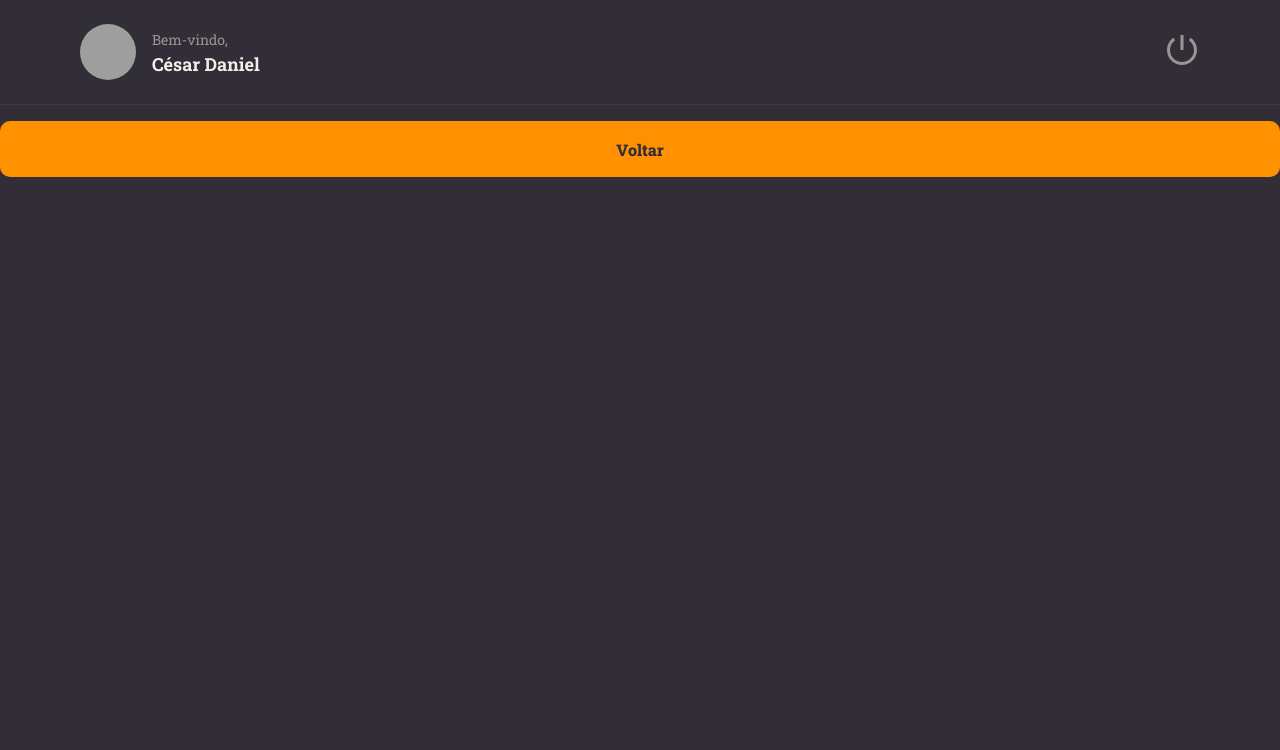
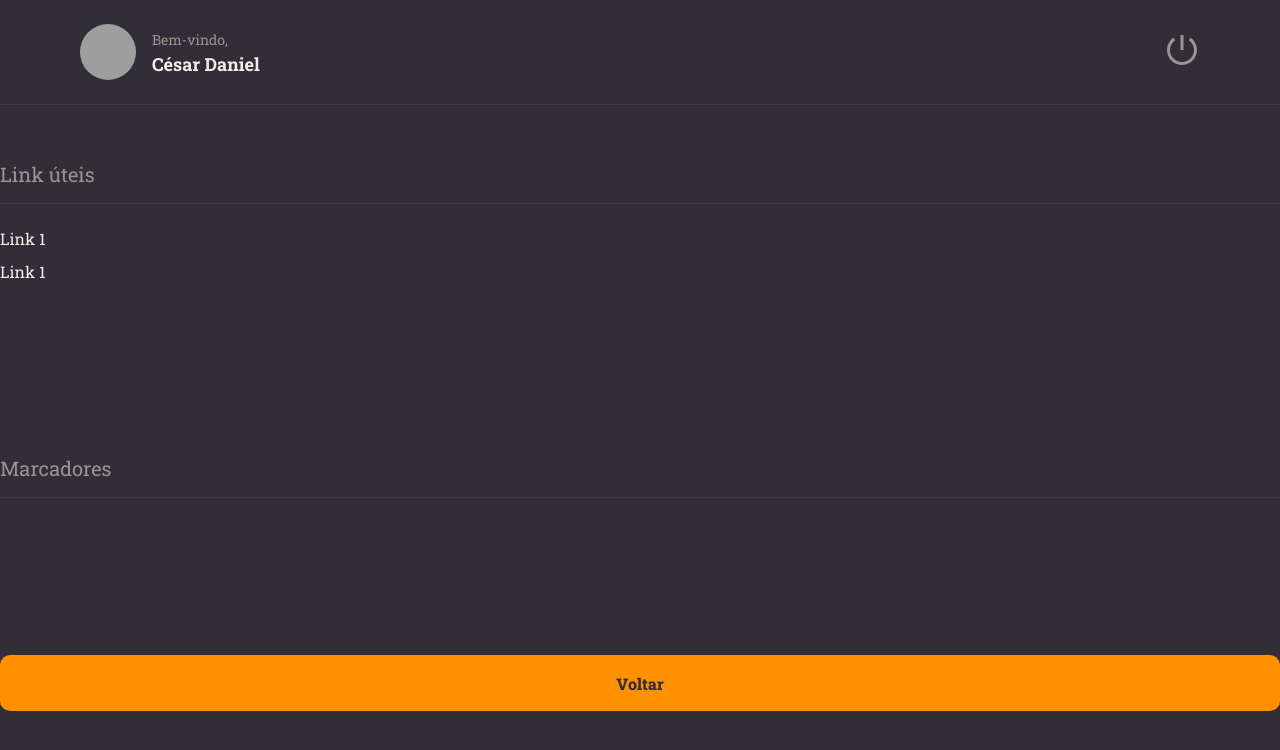
Before and after one commit to cesarDanielRodrigues/explorer-introducaoReact, a React (Vite) app in the folder rocketnotes/: page / in a window 1280 px wide. Shown: the top 750 px of the page. Built offline with nearby package versions, Linux system fonts and the light colour scheme; grey boxes are pictures that could not be loaded.

Commit message:
Children

```diff
--- /dev/null
+++ b/rocketnotes/src/components/Section/index.jsx
@@ -0,0 +1,10 @@
+import { Container } from "./styles"
+
+export function Section({ title, children }) {
+  return (
+    <Container>
+      <h2>{title}</h2>
+      {children}
+    </Container>
+  )
+}
--- /dev/null
+++ b/rocketnotes/src/components/Section/styles.js
@@ -0,0 +1,18 @@
+import styled from "styled-components"
+
+export const Container = styled.section`
+     margin: 56px 0 28px;
+     >h2{
+        border-bottom-width: 1px;
+        border-bottom-style: solid;
+        border-bottom-color: ${({theme})=> theme.COLORS.BACKGROUND_700};
+
+        padding-bottom: 16px;
+        margin-bottom: 24px;
+
+        color: ${({theme})=> theme.COLORS.GRAY_100};
+        font-size: 20px;
+        font-weight: 400;
+
+     }
+`;
--- a/rocketnotes/src/pages/Details/index.jsx
+++ b/rocketnotes/src/pages/Details/index.jsx
@@ -1,13 +1,26 @@
-import { Container } from "./style"
+import { Container, Links } from "./style"
 import { Header } from "../../components/Header"
+import { Section } from "../../components/Section"
 import { Button } from "../../components/Button"
 
-export function Details(){
+export function Details() {
+  return (
+    <Container>
+      <Header />
+      <Section title="Link úteis">
+        <Links>
+            <li>
+              <a href="#">Link 1</a>
+            </li>
+            <li>
+              <a href="#">Link 1</a>
+            </li>
 
-  return(
-    <Container>
-      <Header/>
-      <Button title="Voltar"/>
+        </Links>
+      </Section>
+
+      <Section title="Marcadores"></Section>
+      <Button title="Voltar" />
     </Container>
   )
 }
--- a/rocketnotes/src/pages/Details/style.js
+++ b/rocketnotes/src/pages/Details/style.js
@@ -1,4 +1,5 @@
 import styled from "styled-components"
+import theme from "../../styles/theme";
 
 export const Container = styled.div`
   width: 100%;
@@ -12,3 +13,14 @@
   "content"
   ;
 `
+export const Links = styled.ul`
+
+  > li{
+    margin-top: 12px;
+
+    a{
+      color: ${({ theme })=> theme.COLORS.WHITE};
+    }
+  }
+
+`;
```
